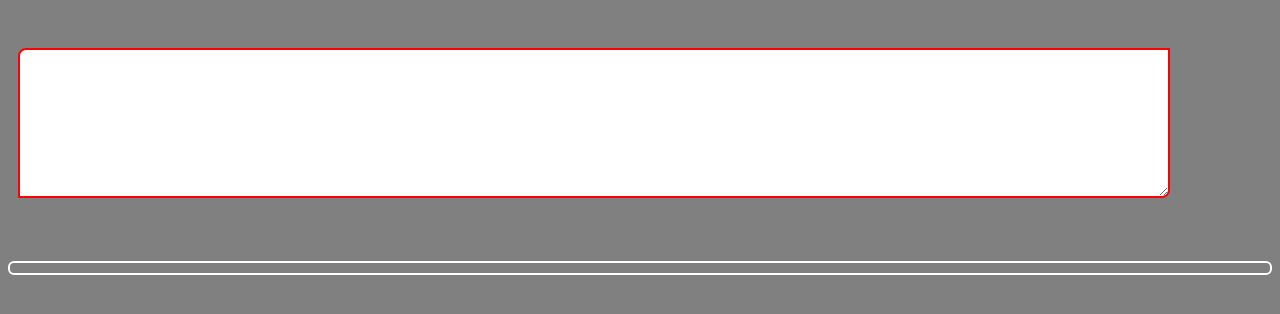
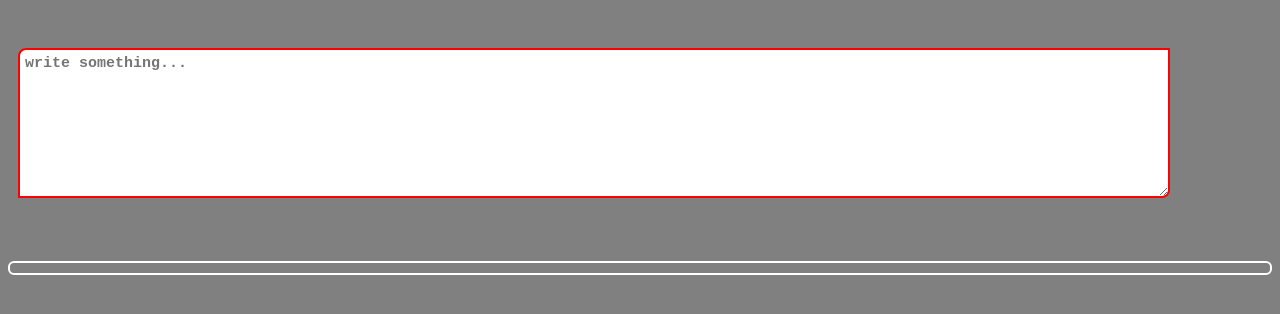
Before and after one commit to mithun62/live-text-show, a plain HTML site: page index.html in a window 1280 px wide. Drawn offline with Linux system fonts and the light colour scheme.

Commit message:
Update index.html

```diff
--- a/index.html
+++ b/index.html
@@ -9,7 +9,7 @@
   <body>
 
     <div id="grey">
-      <textarea class="text" rows="8" cols="40"></textarea>
+      <textarea class="text" rows="8" cols="40" placeholder="write something..."></textarea>
       <br />
       <h3 class="showResult"></h3>
     </div>
```
